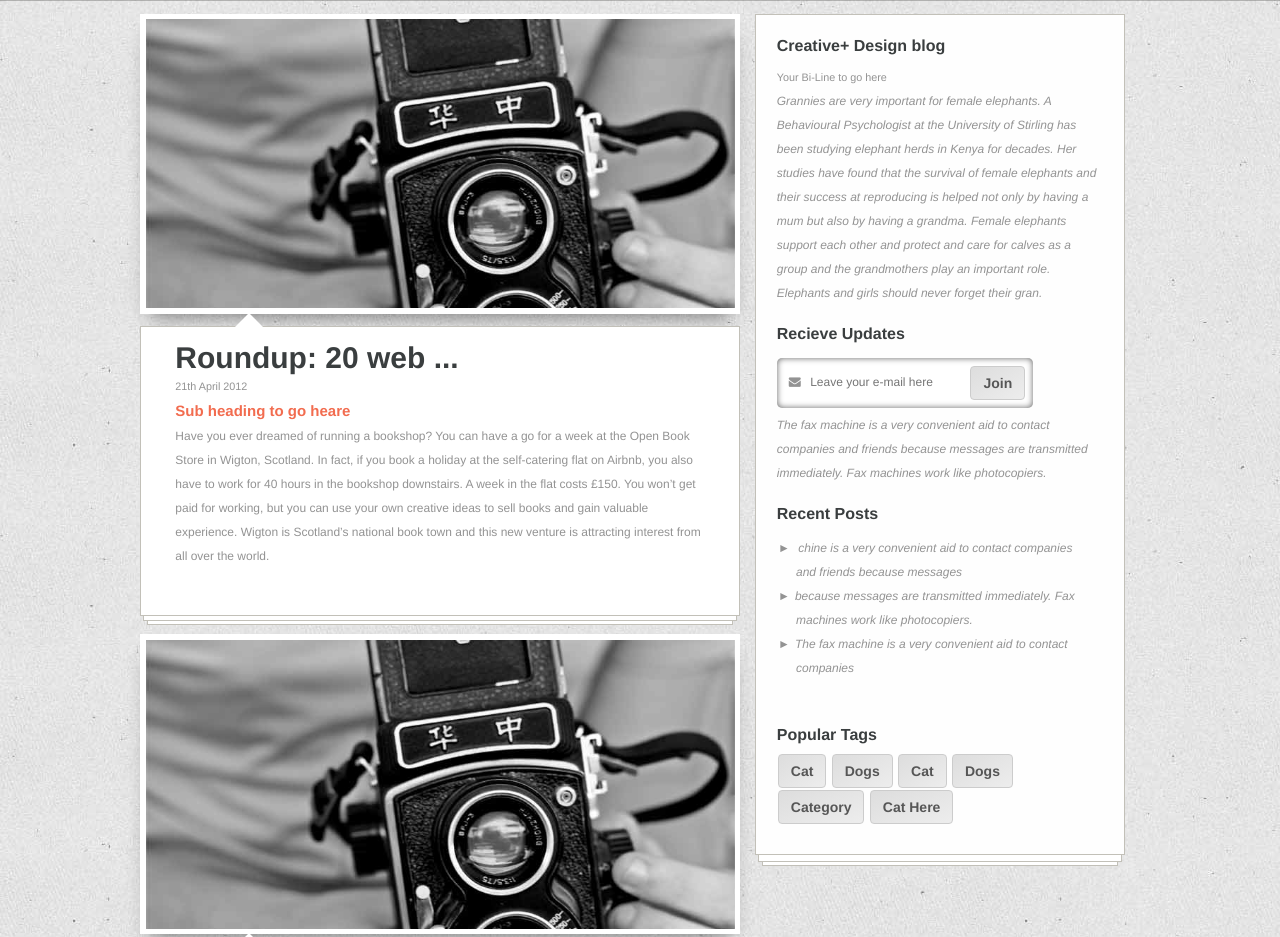
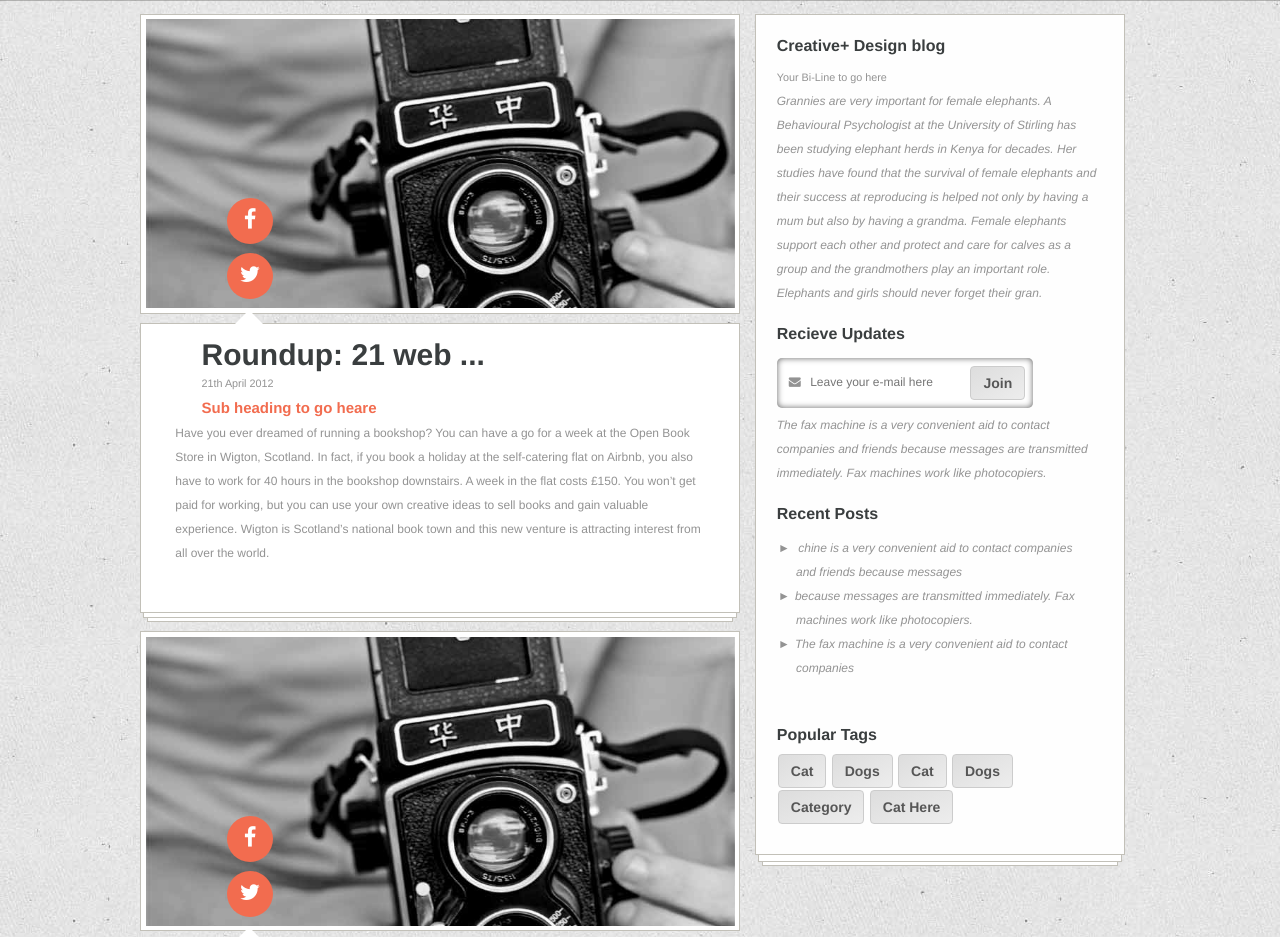
Before and after one commit to IgorLit/less-based-template, a website: page index.html in a window 1280 px wide. Shown: the part 91-1028 px from the top of the page. Drawn offline with nearby package versions, Linux system fonts and the light colour scheme.

Commit message:
added social networks links in news head

```diff
--- a/assets/less/components/variables.less
+++ b/assets/less/components/variables.less
@@ -34,3 +34,7 @@
 
 
 @footer-height:300px;
+
+//SOCIAL NETWORKS
+@news-social-networks-padding-bottom:55px;
+@news-count-social-networks:2;
--- a/assets/less/pages/index.less
+++ b/assets/less/pages/index.less
@@ -61,7 +61,7 @@
     padding:@news-head-padding;
     height: @news-head-height;
     background-color: #ffffff;
-    box-shadow: 0  12px 20px -10px rgba(0,0,0,0.5);
+    box-shadow: 0 0 0 1px rgb(194, 192, 184) inset;
    // overflow: hidden;
     .image{
       overflow: hidden;
@@ -70,10 +70,23 @@
     img{
       width: 100%;
     }
+    .news-social-network{
+
+      .image{
+        z-index: 5;
+      }
+      .circle{
+        position: relative;
+        left: 13%;
+        bottom: @news-social-networks-padding-bottom*@news-count-social-networks;
+        clear: both;
+        margin-bottom: 1.5%;
+      }
+    }
   }
 
   .news-body {
-    margin-top: 2%;
+    margin-top: 1.5%;
     margin-bottom: 3%;
     background-color: #FFFFFF;
     padding: @news-content-padding;
@@ -87,7 +100,6 @@
       border-bottom: 15px solid #FFFFFF;
       position: relative;
       top: -13px;
-
       left: 11%;
     }
     box-shadow:
@@ -96,7 +108,6 @@
             0 8px 0 -3px rgb(194, 192, 184),
             0 16px 0 -8px rgb(255, 255, 255),
             0 16px 0 -7px rgb(194, 192, 184)
-
   }
   h1{
    margin: 0;
--- a/index.html
+++ b/index.html
@@ -47,12 +47,24 @@
     <div class="col-md-6 col-md-offset-1 content">
       <article class="article">
           <div class="news-head">
-            <div class="image">
+            <div class="news-social-network">
+              <div class="image">
                 <img src="assets/img/new-head-img-1.jpg" alt="Head Image">
+              </div>
+              <div class="circle">
+                <a href="" class="test">
+                  <i class="fa fa-facebook" aria-hidden="true"></i>
+                </a>
+              </div>
+              <div class="circle">
+                <a href="#">
+                  <i class="fa fa-twitter" aria-hidden="true"></i>
+                </a>
+              </div>
             </div>
           </div>
           <div class="news-body">
-              <h1>Roundup: 20 web ...</h1>
+              <h1>Roundup: 21 web ...</h1>
               <small>21th April 2012</small>
               <h3>Sub heading to go heare</h3>
             <span>
@@ -63,8 +75,20 @@
       </article>
       <article class="article">
         <div class="news-head">
-          <div class="image">
-            <img src="assets/img/new-head-img-1.jpg" alt="Head Image">
+          <div class="news-social-network">
+            <div class="image">
+              <img src="assets/img/new-head-img-1.jpg" alt="Head Image">
+            </div>
+            <div class="circle">
+              <a href="" class="test">
+                <i class="fa fa-facebook" aria-hidden="true"></i>
+              </a>
+            </div>
+            <div class="circle">
+              <a href="#">
+                <i class="fa fa-twitter" aria-hidden="true"></i>
+              </a>
+            </div>
           </div>
         </div>
         <div class="news-body">
@@ -78,8 +102,20 @@
       </article>
       <article class="article">
         <div class="news-head">
-          <div class="image">
-            <img src="assets/img/new-head-img-1.jpg" alt="Head Image">
+          <div class="news-social-network">
+            <div class="image">
+              <img src="assets/img/new-head-img-1.jpg" alt="Head Image">
+            </div>
+            <div class="circle">
+              <a href="" class="test">
+                <i class="fa fa-facebook" aria-hidden="true"></i>
+              </a>
+            </div>
+            <div class="circle">
+              <a href="#">
+                <i class="fa fa-twitter" aria-hidden="true"></i>
+              </a>
+            </div>
           </div>
         </div>
         <div class="news-body">
@@ -159,8 +195,6 @@
         <div class="copyright" >
           <em style="clear: both">Copyright 2017 (c)</em>
         </div>
-
-
     </div>
     <div class="col-md-5 col-lg-4 col-sm-6 col-xs-12">
       <div class="entry-field">
@@ -171,6 +205,7 @@
     </div>
   </div>
 </footer>
+
 <script type="text/javascript" src="https://code.jquery.com/jquery-2.1.1.min.js"></script>
 </body>
 </html>
```
Also changed, not shown: assets/css/style.css.
